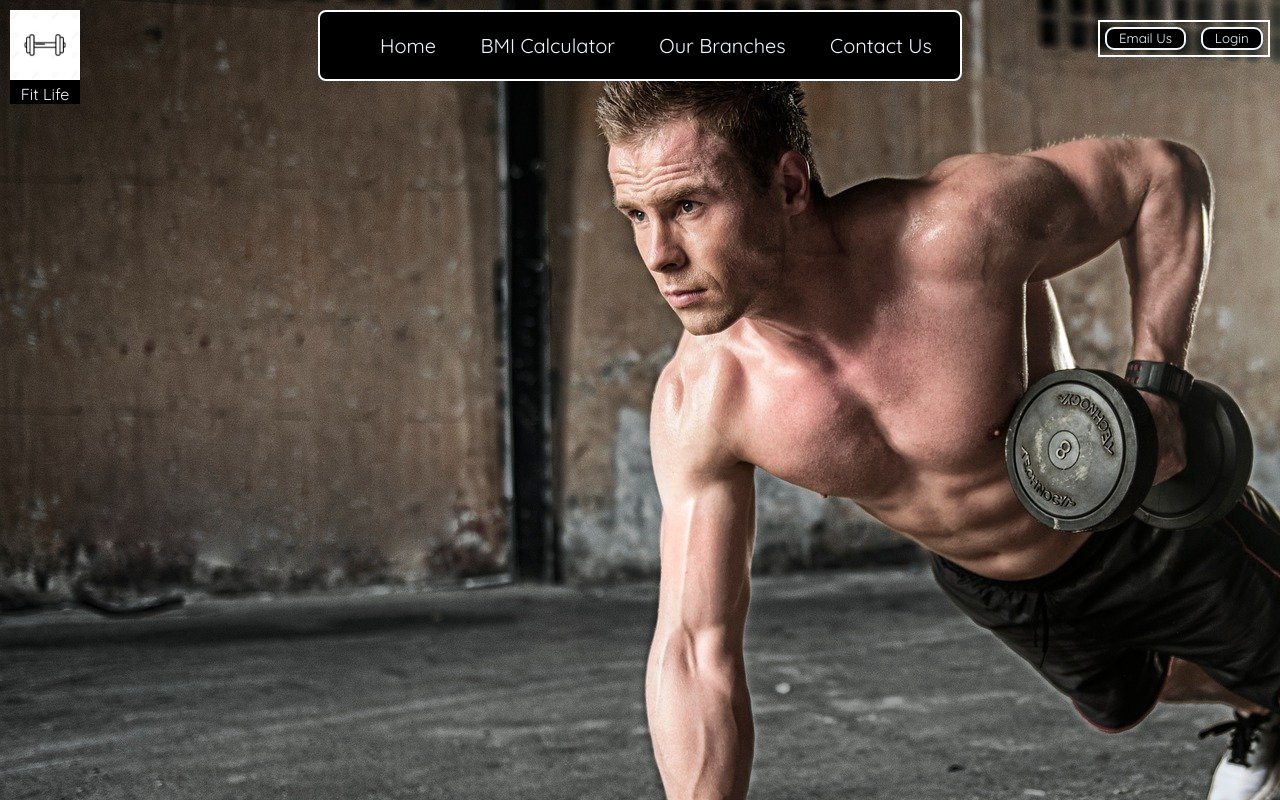
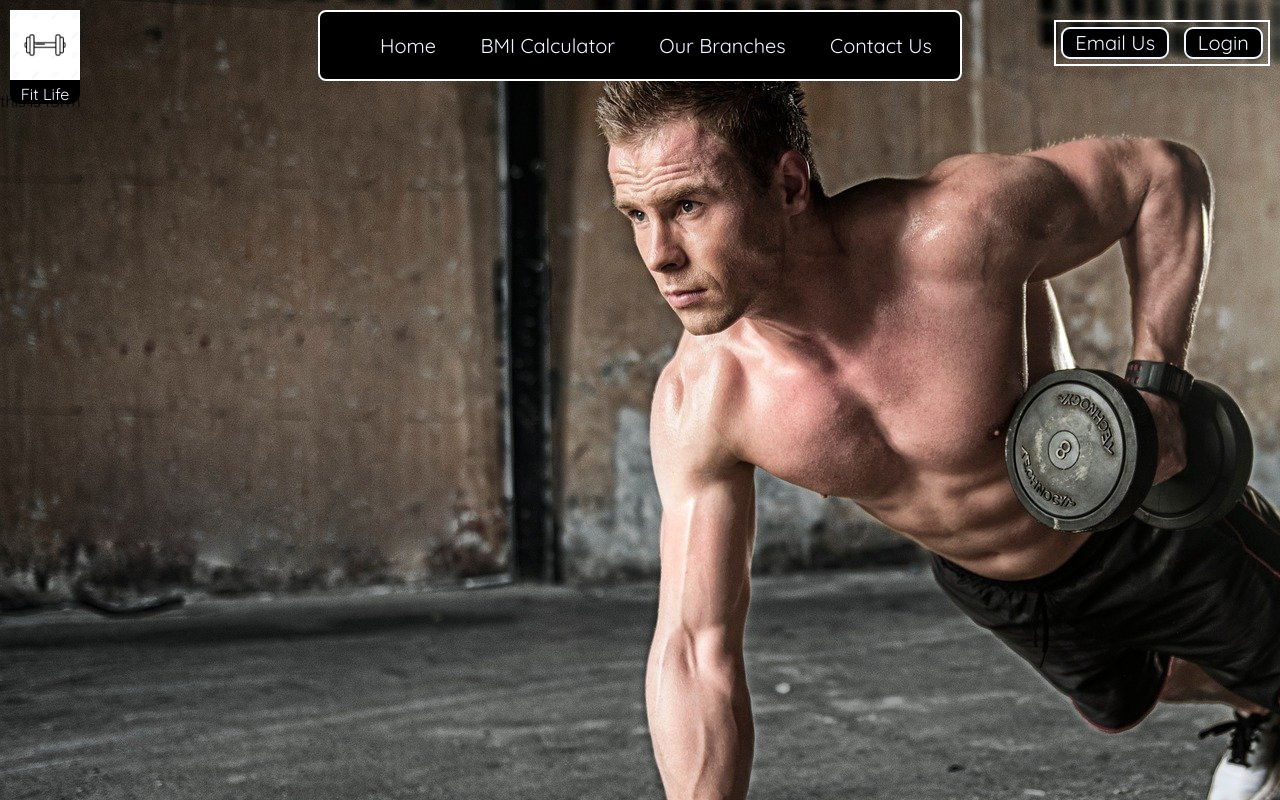
Before and after one commit to oOASMODEUSOo/web-dev, a plain HTML site: page Projects/First Project/index.html in a window 1280 px wide. Drawn offline with Linux system fonts and the light colour scheme.

Commit message:
something

```diff
--- a/Projects/First Project/index.css
+++ b/Projects/First Project/index.css
@@ -38,6 +38,7 @@ body{
     left: 10px;
     top: 10px;
     background-color: black;
+    border-radius: 10px;
 }
 
 .left img{
@@ -75,4 +76,6 @@ body{
     margin: 4.9px 5.2px;
     border: 2px solid aliceblue ;
     border-radius: 9px;
+    font-size: 20px;
+    cursor: pointer;
 }
--- a/Projects/First Project/index.html
+++ b/Projects/First Project/index.html
@@ -34,6 +34,11 @@
             <button class="btn">Email Us</button>
             <button class="btn">Login</button>
         </div>
+
+        <div class="form">
+            this is form
+        </div>
+
     </header>
 
 </body>
```
Also changed, not shown: Projects/Second Project/index.html (added).
